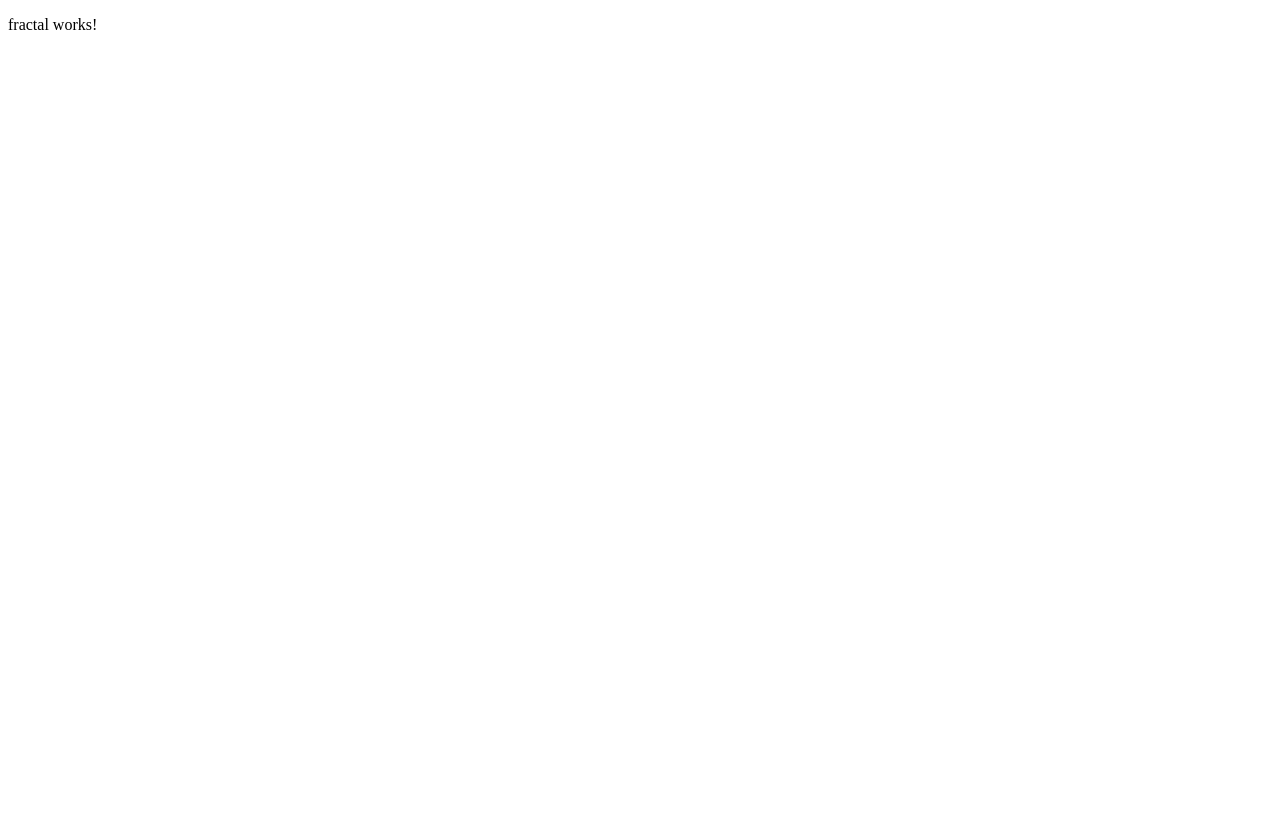
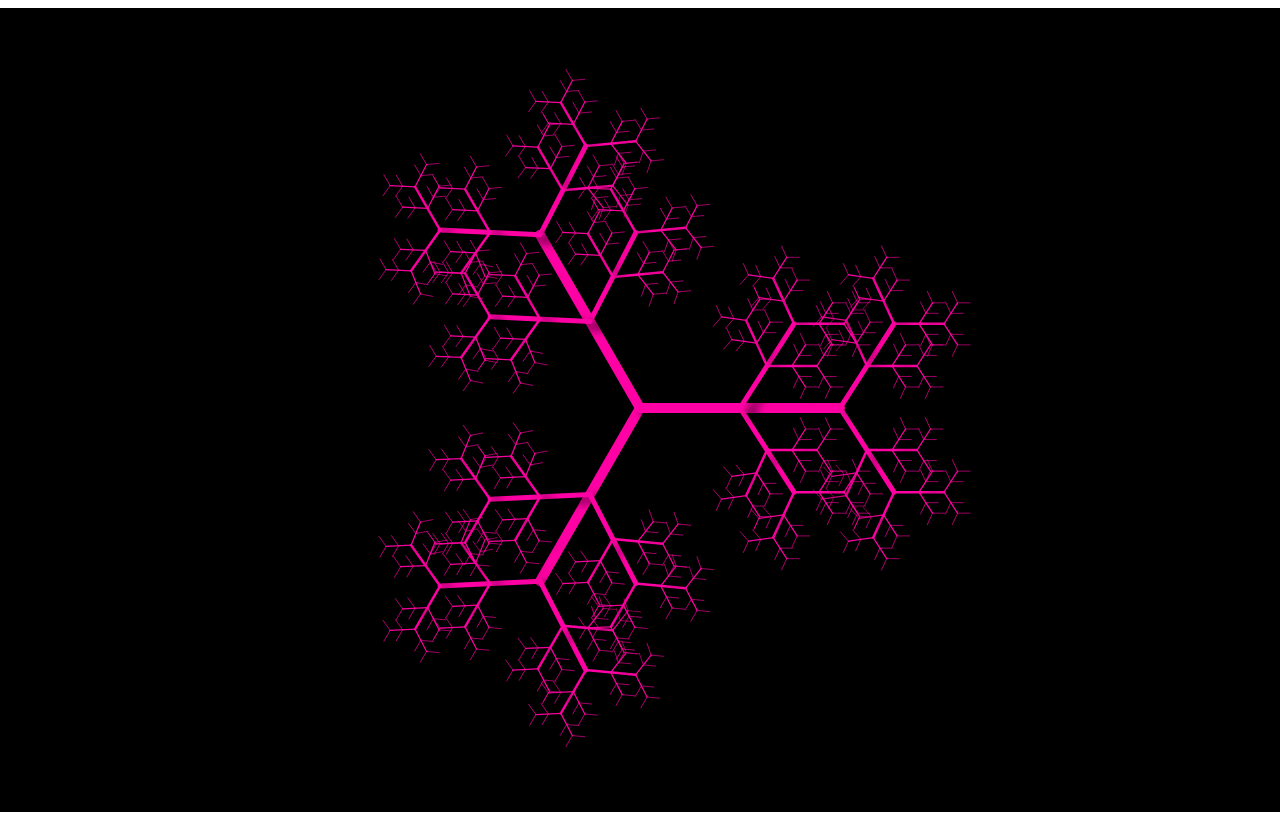
Before and after one commit to patochallen/fractals, an Angular app: page / in a window 1280 px wide. Built offline with nearby package versions, Linux system fonts and the light colour scheme.

Commit message:
Implement fractal model into fractal component #9 (#10)
fractal implemented

```diff
--- a/src/app/app.component.scss
+++ b/src/app/app.component.scss
@@ -0,0 +1,6 @@
+:host {
+  display: flex;
+  height: 100%;
+  align-items: center;
+  justify-content: center;
+}
--- a/src/app/fractal/fractal.component.html
+++ b/src/app/fractal/fractal.component.html
@@ -1 +1,5 @@
-<p>fractal works!</p>
+<canvas
+  #canvas
+  [width]="width"
+  [height]="height"
+></canvas>
--- a/src/app/fractal/fractal.component.scss
+++ b/src/app/fractal/fractal.component.scss
@@ -0,0 +1,3 @@
+:host {
+  background: black;
+}
--- a/src/app/fractal/fractal.component.ts
+++ b/src/app/fractal/fractal.component.ts
@@ -1,15 +1,34 @@
-import { Component, OnInit } from '@angular/core';
+import { Fractal } from './../core/model/fractal';
+import { AfterViewInit, Component, ElementRef, Input, ViewChild } from '@angular/core';
 
 @Component({
   selector: 'app-fractal',
   templateUrl: './fractal.component.html',
   styleUrls: ['./fractal.component.scss']
 })
-export class FractalComponent implements OnInit {
+export class FractalComponent implements AfterViewInit {
+  @ViewChild('canvas')
+  private canvas: ElementRef | null = null;
+
+  @Input() lineWidth: number = 10;
+  @Input() sides: number = 3;
+  @Input() scale: number = 0.5;
+  @Input() spread: number = 1;
+  @Input() color: string = 'hsl(' + Math.random()*360 + ', 100%, 50%)';
+
+  private context: CanvasRenderingContext2D | null = null;
+
+  public width: number = window.innerWidth;
+
+  public height: number = window.innerHeight;
 
   constructor() { }
 
-  ngOnInit(): void {
+  ngAfterViewInit(): void {
+    this.context = this.canvas?.nativeElement.transferControlToOffscreen().getContext('2d');
+    if (this.context) {
+      new Fractal(this.width, this.height).draw(this.context)
+    }
   }
 
 }
--- a/src/styles.scss
+++ b/src/styles.scss
@@ -1 +1,12 @@
 /* You can add global styles to this file, and also import other style files */
+* {
+  margin: 0;
+  padding: 0;
+  box-sizing: border-box;
+  font-family: Helvetica, cursive;
+}
+body {
+    overflow: hidden;
+    width: 100vw;
+    height: 100vh;
+}
```
